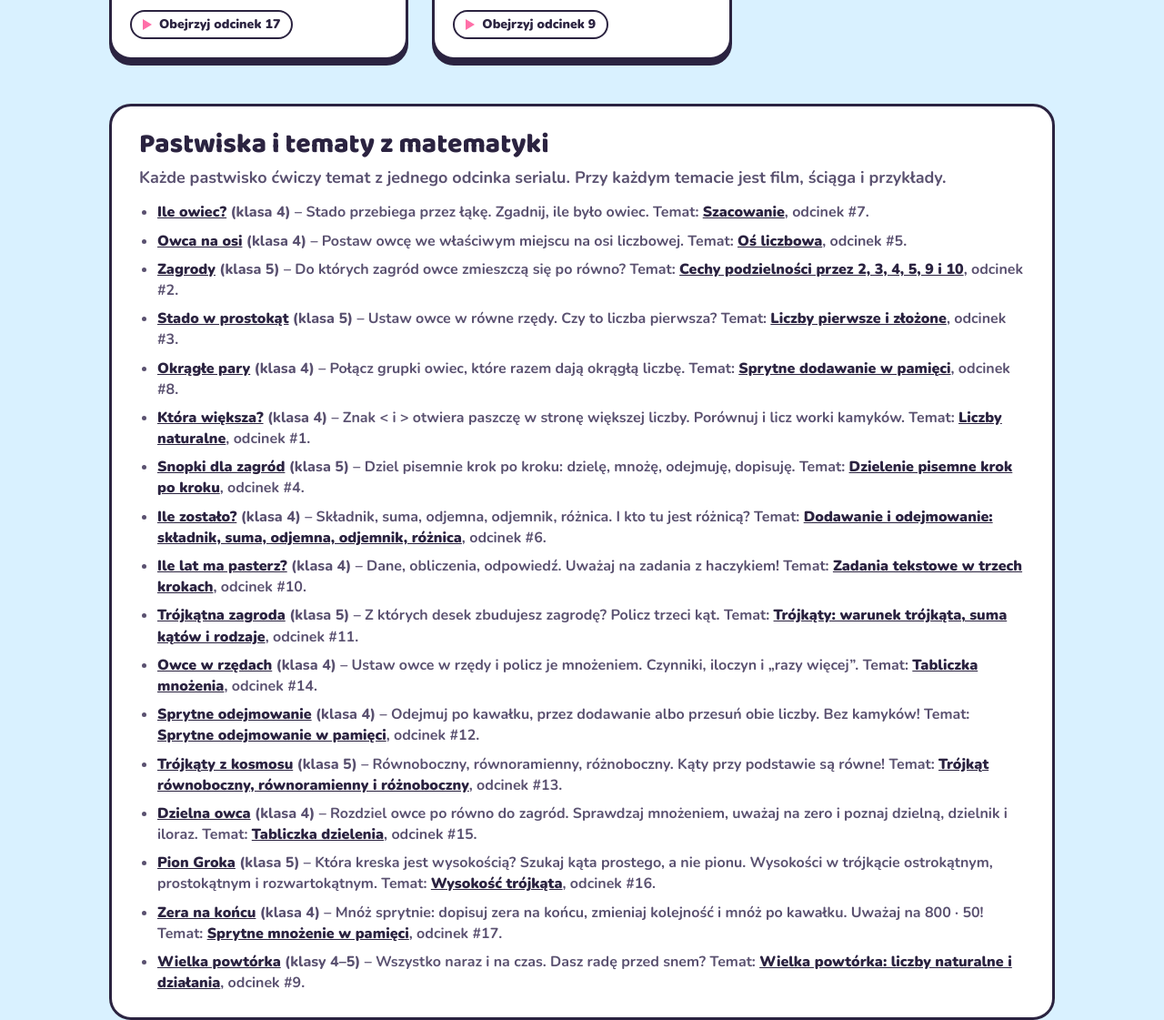
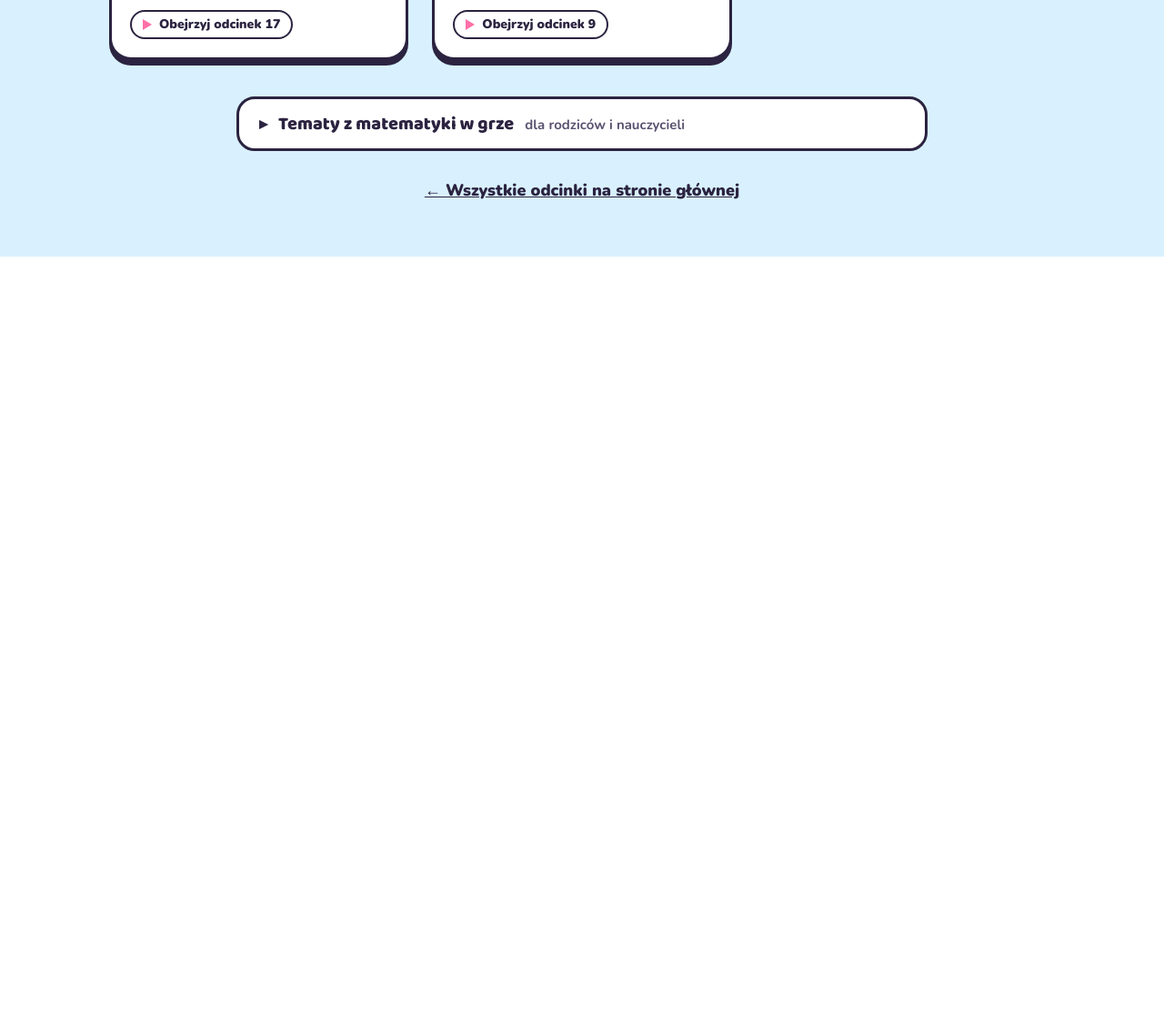
Before and after one commit to paulinaniemiec/grok-liczy-owce, a plain HTML site: page strona/gra.html in a window 1280 px wide. Shown: the part 2845-3966 px from the top of the page at 91% size. After the commit the page ends 3127 px from the top, so only its background shows below. Drawn offline with nearby package versions, Linux system fonts and the light colour scheme.

Commit message:
Gra: lista tematów zwinięta w <details>, posortowana po odcinkach
Co-Authored-By: Claude Opus 5.5 <noreply@anthropic.com>

```diff
--- a/strona/gra.html
+++ b/strona/gra.html
@@ -98,12 +98,24 @@ button, a { touch-action: manipulation }
 .chip { font: 900 16px/1 var(--body); padding: 10px 18px; border-radius: 999px; border: 3px solid var(--ink); background: #fff; cursor: pointer }
 .chip.on { background: var(--ink); color: #fff }
 .back-home { margin: 30px 0 0 } .back-home a { font-weight: 900; color: var(--ink) }
-.topics { margin: 48px 0 0; text-align: left; background: #fff; border: 3px solid var(--ink); border-radius: 24px; padding: 26px 30px }
-.topics h2 { margin: 0 0 6px; font: 800 30px/1.1 var(--head) }
-.topics > p { margin: 0 0 14px; color: var(--ink-soft) }
-.topics ul { margin: 0; padding-left: 20px; display: grid; gap: 8px; font-size: 16px; color: var(--ink-soft) }
-.topics li a { color: var(--ink); font-weight: 900 }
-.topics li span { font-weight: 800 }
+.topics { margin: 40px auto 0; max-width: 760px; text-align: left; background: #fff; border: 3px solid var(--ink); border-radius: 20px; padding: 0 }
+.topics summary { cursor: pointer; list-style: none; display: flex; flex-wrap: wrap; align-items: baseline; gap: 4px 12px; padding: 14px 22px }
+.topics summary::-webkit-details-marker { display: none }
+.topics summary::before { content: "▸"; transition: transform .2s; display: inline-block }
+.topics[open] summary::before { transform: rotate(90deg) }
+.topics summary h2 { display: inline; margin: 0; font: 800 20px/1.2 var(--head) }
+.topics summary span { font-size: 15px; color: var(--ink-soft) }
+.topics > p { margin: 0 22px 10px; font-size: 15px; color: var(--ink-soft) }
+.topics ul { list-style: none; margin: 0; padding: 0 12px 14px; font-size: 15px }
+.topics li { display: grid; grid-template-columns: 2.6em 1fr auto auto; align-items: center; gap: 4px 12px; padding: 7px 10px; border-radius: 10px }
+.topics li:nth-child(odd) { background: #f4f1fa }
+.topics .tp-n { font-weight: 900; color: var(--ink-soft) }
+.topics .tp-t a { color: var(--ink); font-weight: 800; text-decoration: none }
+.topics .tp-t a:hover { text-decoration: underline }
+.topics .tp-kl { font-size: 13px; color: var(--ink-soft); white-space: nowrap }
+.topics .tp-game { font-size: 13px; font-weight: 900; color: var(--ink); text-decoration: none; border: 2px solid var(--ink); border-radius: 99px; padding: 2px 10px; white-space: nowrap }
+.topics .tp-game:hover { background: var(--ink); color: #fff }
+@media (max-width: 600px) { .topics li { grid-template-columns: 2.2em 1fr } .topics .tp-kl, .topics .tp-game { grid-column: 2; justify-self: start } }
 .lvl-name .kl { font-size: 13px; margin-left: 4px; position: relative; top: -3px }
 .film-btn { text-decoration: none; gap: 8px }
 .field.soon .go { background: #b9b2c9 }
@@ -448,29 +460,29 @@ html { -webkit-text-size-adjust: 100% }
     </div>
     <div class="fields" id="fields"></div>
     <!-- TEMATY:START (generowane przez scripts/seo.py z PASTWISKA i scripts/tematy.json) -->
-    <section class="topics" aria-labelledby="tematy-h">
-      <h2 id="tematy-h">Pastwiska i tematy z matematyki</h2>
+    <details class="topics">
+      <summary><h2 id="tematy-h">Tematy z matematyki w grze</h2> <span>dla rodziców i nauczycieli</span></summary>
       <p>Każde pastwisko ćwiczy temat z jednego odcinka serialu. Przy każdym temacie jest film, ściąga i przykłady.</p>
       <ul>
-      <li><a class="tp-game" href="#szacowanie">Ile owiec?</a> <span>(klasa 4)</span> – Stado przebiega przez łąkę. Zgadnij, ile było owiec. Temat: <a href="szacowanie/">Szacowanie</a>, odcinek #7.</li>
-      <li><a class="tp-game" href="#os">Owca na osi</a> <span>(klasa 4)</span> – Postaw owcę we właściwym miejscu na osi liczbowej. Temat: <a href="os-liczbowa/">Oś liczbowa</a>, odcinek #5.</li>
-      <li><a class="tp-game" href="#zagrody">Zagrody</a> <span>(klasa 5)</span> – Do których zagród owce zmieszczą się po równo? Temat: <a href="cechy-podzielnosci/">Cechy podzielności przez 2, 3, 4, 5, 9 i 10</a>, odcinek #2.</li>
-      <li><a class="tp-game" href="#prostokat">Stado w prostokąt</a> <span>(klasa 5)</span> – Ustaw owce w równe rzędy. Czy to liczba pierwsza? Temat: <a href="liczby-pierwsze-i-zlozone/">Liczby pierwsze i złożone</a>, odcinek #3.</li>
-      <li><a class="tp-game" href="#pary">Okrągłe pary</a> <span>(klasa 4)</span> – Połącz grupki owiec, które razem dają okrągłą liczbę. Temat: <a href="sprytne-dodawanie/">Sprytne dodawanie w pamięci</a>, odcinek #8.</li>
-      <li><a class="tp-game" href="#porownaj">Która większa?</a> <span>(klasa 4)</span> – Znak &lt; i &gt; otwiera paszczę w stronę większej liczby. Porównuj i licz worki kamyków. Temat: <a href="liczby-naturalne/">Liczby naturalne</a>, odcinek #1.</li>
-      <li><a class="tp-game" href="#snopki">Snopki dla zagród</a> <span>(klasa 5)</span> – Dziel pisemnie krok po kroku: dzielę, mnożę, odejmuję, dopisuję. Temat: <a href="dzielenie-pisemne/">Dzielenie pisemne krok po kroku</a>, odcinek #4.</li>
-      <li><a class="tp-game" href="#zostalo">Ile zostało?</a> <span>(klasa 4)</span> – Składnik, suma, odjemna, odjemnik, różnica. I kto tu jest różnicą? Temat: <a href="dodawanie-i-odejmowanie/">Dodawanie i odejmowanie: składnik, suma, odjemna, odjemnik, różnica</a>, odcinek #6.</li>
-      <li><a class="tp-game" href="#zadania">Ile lat ma pasterz?</a> <span>(klasa 4)</span> – Dane, obliczenia, odpowiedź. Uważaj na zadania z haczykiem! Temat: <a href="zadania-tekstowe/">Zadania tekstowe w trzech krokach</a>, odcinek #10.</li>
-      <li><a class="tp-game" href="#trojkaty">Trójkątna zagroda</a> <span>(klasa 5)</span> – Z których desek zbudujesz zagrodę? Policz trzeci kąt. Temat: <a href="trojkaty/">Trójkąty: warunek trójkąta, suma kątów i rodzaje</a>, odcinek #11.</li>
-      <li><a class="tp-game" href="#mnozenie">Owce w rzędach</a> <span>(klasa 4)</span> – Ustaw owce w rzędy i policz je mnożeniem. Czynniki, iloczyn i „razy więcej”. Temat: <a href="tabliczka-mnozenia/">Tabliczka mnożenia</a>, odcinek #14.</li>
-      <li><a class="tp-game" href="#odejmowanie">Sprytne odejmowanie</a> <span>(klasa 4)</span> – Odejmuj po kawałku, przez dodawanie albo przesuń obie liczby. Bez kamyków! Temat: <a href="sprytne-odejmowanie/">Sprytne odejmowanie w pamięci</a>, odcinek #12.</li>
-      <li><a class="tp-game" href="#rownoramienne">Trójkąty z kosmosu</a> <span>(klasa 5)</span> – Równoboczny, równoramienny, różnoboczny. Kąty przy podstawie są równe! Temat: <a href="wlasnosci-trojkatow/">Trójkąt równoboczny, równoramienny i różnoboczny</a>, odcinek #13.</li>
-      <li><a class="tp-game" href="#dzielenie">Dzielna owca</a> <span>(klasa 4)</span> – Rozdziel owce po równo do zagród. Sprawdzaj mnożeniem, uważaj na zero i poznaj dzielną, dzielnik i iloraz. Temat: <a href="tabliczka-dzielenia/">Tabliczka dzielenia</a>, odcinek #15.</li>
-      <li><a class="tp-game" href="#wysokosc">Pion Groka</a> <span>(klasa 5)</span> – Która kreska jest wysokością? Szukaj kąta prostego, a nie pionu. Wysokości w trójkącie ostrokątnym, prostokątnym i rozwartokątnym. Temat: <a href="wysokosc-trojkata/">Wysokość trójkąta</a>, odcinek #16.</li>
-      <li><a class="tp-game" href="#sprytne">Zera na końcu</a> <span>(klasa 4)</span> – Mnóż sprytnie: dopisuj zera na końcu, zmieniaj kolejność i mnóż po kawałku. Uważaj na 800 · 50! Temat: <a href="sprytne-mnozenie/">Sprytne mnożenie w pamięci</a>, odcinek #17.</li>
-      <li><a class="tp-game" href="#final">Wielka powtórka</a> <span>(klasy 4–5)</span> – Wszystko naraz i na czas. Dasz radę przed snem? Temat: <a href="powtorka-klasa-4/">Wielka powtórka: liczby naturalne i działania</a>, odcinek #9.</li>
+        <li><span class="tp-n">#1</span> <span class="tp-t"><a href="liczby-naturalne/">Liczby naturalne</a></span> <span class="tp-kl">klasa 4</span> <a class="tp-game" href="#porownaj" title="Znak &lt; i &gt; otwiera paszczę w stronę większej liczby. Porównuj i licz worki kamyków.">▶ Która większa?</a></li>
+        <li><span class="tp-n">#2</span> <span class="tp-t"><a href="cechy-podzielnosci/">Cechy podzielności przez 2, 3, 4, 5, 9 i 10</a></span> <span class="tp-kl">klasa 5</span> <a class="tp-game" href="#zagrody" title="Do których zagród owce zmieszczą się po równo?">▶ Zagrody</a></li>
+        <li><span class="tp-n">#3</span> <span class="tp-t"><a href="liczby-pierwsze-i-zlozone/">Liczby pierwsze i złożone</a></span> <span class="tp-kl">klasa 5</span> <a class="tp-game" href="#prostokat" title="Ustaw owce w równe rzędy. Czy to liczba pierwsza?">▶ Stado w prostokąt</a></li>
+        <li><span class="tp-n">#4</span> <span class="tp-t"><a href="dzielenie-pisemne/">Dzielenie pisemne krok po kroku</a></span> <span class="tp-kl">klasa 5</span> <a class="tp-game" href="#snopki" title="Dziel pisemnie krok po kroku: dzielę, mnożę, odejmuję, dopisuję.">▶ Snopki dla zagród</a></li>
+        <li><span class="tp-n">#5</span> <span class="tp-t"><a href="os-liczbowa/">Oś liczbowa</a></span> <span class="tp-kl">klasa 4</span> <a class="tp-game" href="#os" title="Postaw owcę we właściwym miejscu na osi liczbowej.">▶ Owca na osi</a></li>
+        <li><span class="tp-n">#6</span> <span class="tp-t"><a href="dodawanie-i-odejmowanie/">Dodawanie i odejmowanie: składnik, suma, odjemna, odjemnik, różnica</a></span> <span class="tp-kl">klasa 4</span> <a class="tp-game" href="#zostalo" title="Składnik, suma, odjemna, odjemnik, różnica. I kto tu jest różnicą?">▶ Ile zostało?</a></li>
+        <li><span class="tp-n">#7</span> <span class="tp-t"><a href="szacowanie/">Szacowanie</a></span> <span class="tp-kl">klasa 4</span> <a class="tp-game" href="#szacowanie" title="Stado przebiega przez łąkę. Zgadnij, ile było owiec.">▶ Ile owiec?</a></li>
+        <li><span class="tp-n">#8</span> <span class="tp-t"><a href="sprytne-dodawanie/">Sprytne dodawanie w pamięci</a></span> <span class="tp-kl">klasa 4</span> <a class="tp-game" href="#pary" title="Połącz grupki owiec, które razem dają okrągłą liczbę.">▶ Okrągłe pary</a></li>
+        <li><span class="tp-n">#9</span> <span class="tp-t"><a href="powtorka-klasa-4/">Wielka powtórka: liczby naturalne i działania</a></span> <span class="tp-kl">klasy 4–5</span> <a class="tp-game" href="#final" title="Wszystko naraz i na czas. Dasz radę przed snem?">▶ Wielka powtórka</a></li>
+        <li><span class="tp-n">#10</span> <span class="tp-t"><a href="zadania-tekstowe/">Zadania tekstowe w trzech krokach</a></span> <span class="tp-kl">klasa 4</span> <a class="tp-game" href="#zadania" title="Dane, obliczenia, odpowiedź. Uważaj na zadania z haczykiem!">▶ Ile lat ma pasterz?</a></li>
+        <li><span class="tp-n">#11</span> <span class="tp-t"><a href="trojkaty/">Trójkąty: warunek trójkąta, suma kątów i rodzaje</a></span> <span class="tp-kl">klasa 5</span> <a class="tp-game" href="#trojkaty" title="Z których desek zbudujesz zagrodę? Policz trzeci kąt.">▶ Trójkątna zagroda</a></li>
+        <li><span class="tp-n">#12</span> <span class="tp-t"><a href="sprytne-odejmowanie/">Sprytne odejmowanie w pamięci</a></span> <span class="tp-kl">klasa 4</span> <a class="tp-game" href="#odejmowanie" title="Odejmuj po kawałku, przez dodawanie albo przesuń obie liczby. Bez kamyków!">▶ Sprytne odejmowanie</a></li>
+        <li><span class="tp-n">#13</span> <span class="tp-t"><a href="wlasnosci-trojkatow/">Trójkąt równoboczny, równoramienny i różnoboczny</a></span> <span class="tp-kl">klasa 5</span> <a class="tp-game" href="#rownoramienne" title="Równoboczny, równoramienny, różnoboczny. Kąty przy podstawie są równe!">▶ Trójkąty z kosmosu</a></li>
+        <li><span class="tp-n">#14</span> <span class="tp-t"><a href="tabliczka-mnozenia/">Tabliczka mnożenia</a></span> <span class="tp-kl">klasa 4</span> <a class="tp-game" href="#mnozenie" title="Ustaw owce w rzędy i policz je mnożeniem. Czynniki, iloczyn i „razy więcej”.">▶ Owce w rzędach</a></li>
+        <li><span class="tp-n">#15</span> <span class="tp-t"><a href="tabliczka-dzielenia/">Tabliczka dzielenia</a></span> <span class="tp-kl">klasa 4</span> <a class="tp-game" href="#dzielenie" title="Rozdziel owce po równo do zagród. Sprawdzaj mnożeniem, uważaj na zero i poznaj dzielną, dzielnik i iloraz.">▶ Dzielna owca</a></li>
+        <li><span class="tp-n">#16</span> <span class="tp-t"><a href="wysokosc-trojkata/">Wysokość trójkąta</a></span> <span class="tp-kl">klasa 5</span> <a class="tp-game" href="#wysokosc" title="Która kreska jest wysokością? Szukaj kąta prostego, a nie pionu. Wysokości w trójkącie ostrokątnym, prostokątnym i rozwartokątnym.">▶ Pion Groka</a></li>
+        <li><span class="tp-n">#17</span> <span class="tp-t"><a href="sprytne-mnozenie/">Sprytne mnożenie w pamięci</a></span> <span class="tp-kl">klasa 4</span> <a class="tp-game" href="#sprytne" title="Mnóż sprytnie: dopisuj zera na końcu, zmieniaj kolejność i mnóż po kawałku. Uważaj na 800 · 50!">▶ Zera na końcu</a></li>
       </ul>
-    </section>
+    </details>
     <!-- TEMATY:END -->
     <p class="back-home"><a href="index.html#odcinki">← Wszystkie odcinki na stronie głównej</a></p>
   </section>
```
Also changed, not shown: 1 other file.
